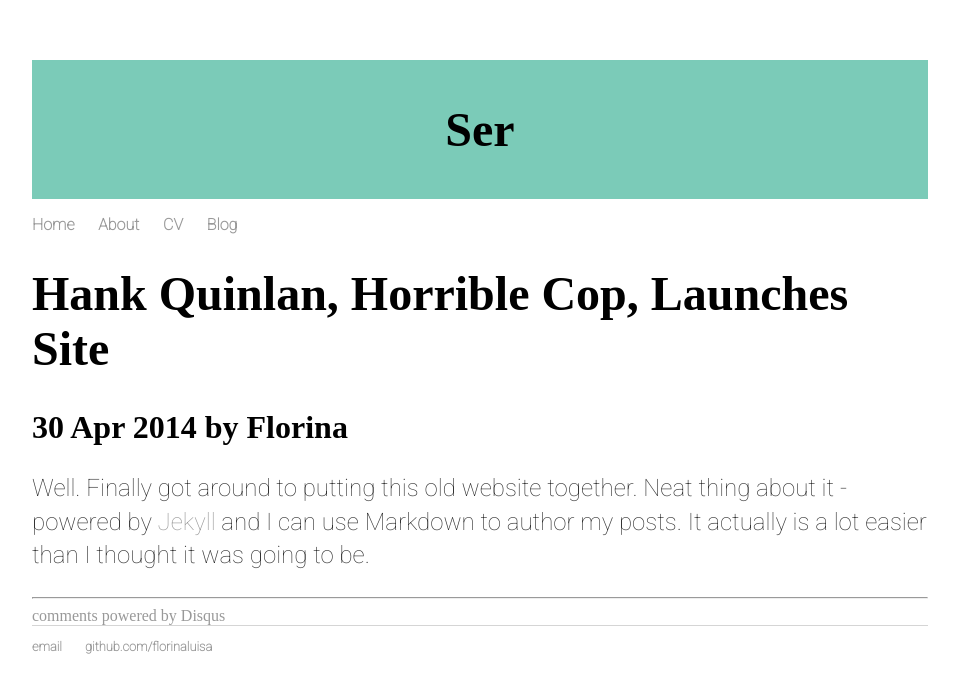
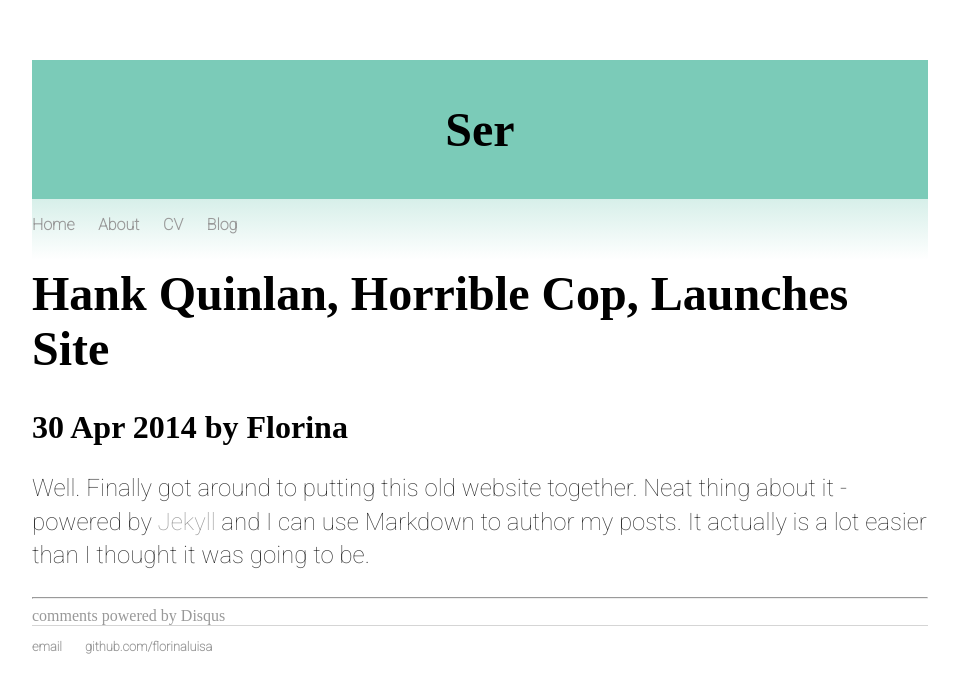
Before and after one commit to Florinaluisa/Test.io, a Jekyll site: the page built from _posts/2014-04-30-hank-quinlan-site-launched.md, in a window 1280 px wide. Shown: the top 693 px of the page, without its empty margins (160-1119 px from the left). Built offline with Jekyll 4.4.1, drawn with Linux system fonts in a browser that asks for light colours; some web fonts are replaced; comment, search, counter and statistics services are not loaded.

Commit message:
Update default.html

```diff
--- a/_layouts/default.html
+++ b/_layouts/default.html
@@ -8,6 +8,7 @@
 			<link href="https://fonts.googleapis.com/css2?family=Chango&family=Roboto:wght@100&display=swap" rel="stylesheet">
 		</head>
 		<body>
+			<div id="grad">
 			<div class="header">
 				<h1> Ser </h1>
 			</div>
@@ -31,5 +32,6 @@
 	        		<li><a href="https://github.com/florinaluisa">github.com/florinaluisa</a></li>
 				</ul>
 			</footer>
+			</div>
 		</body>
 	</html>
```
